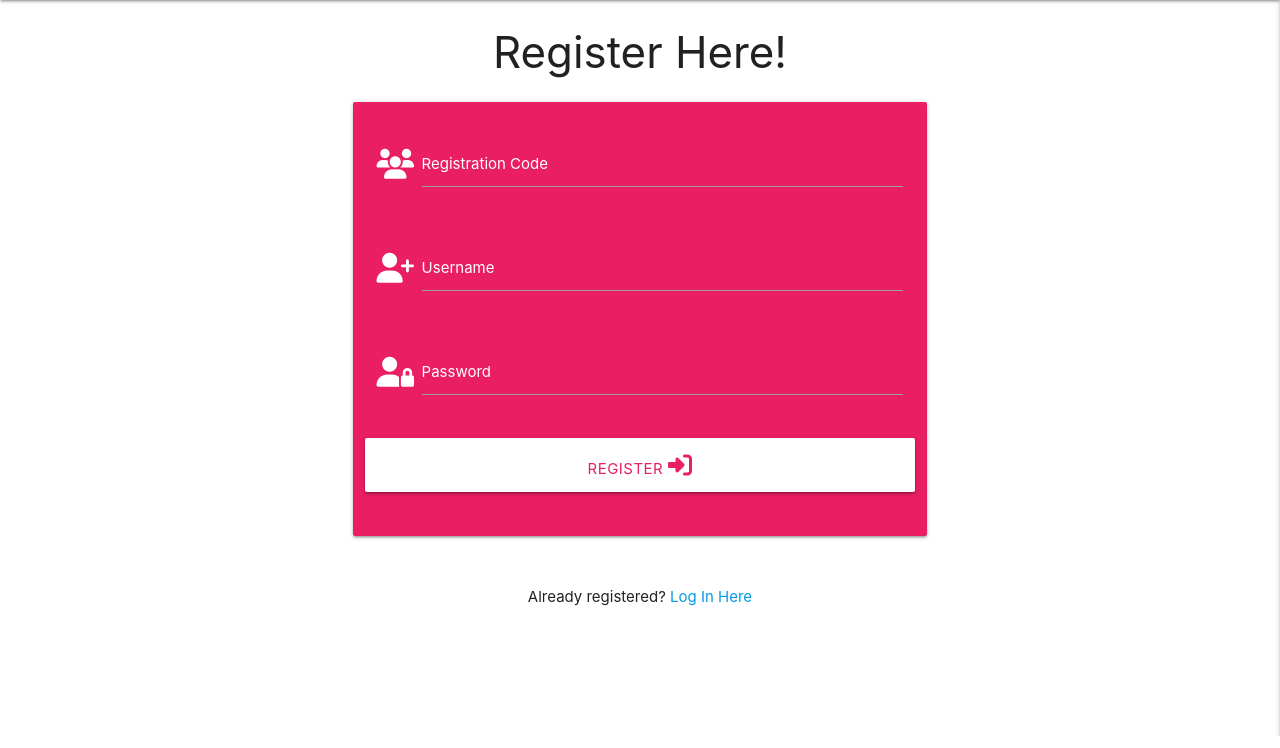
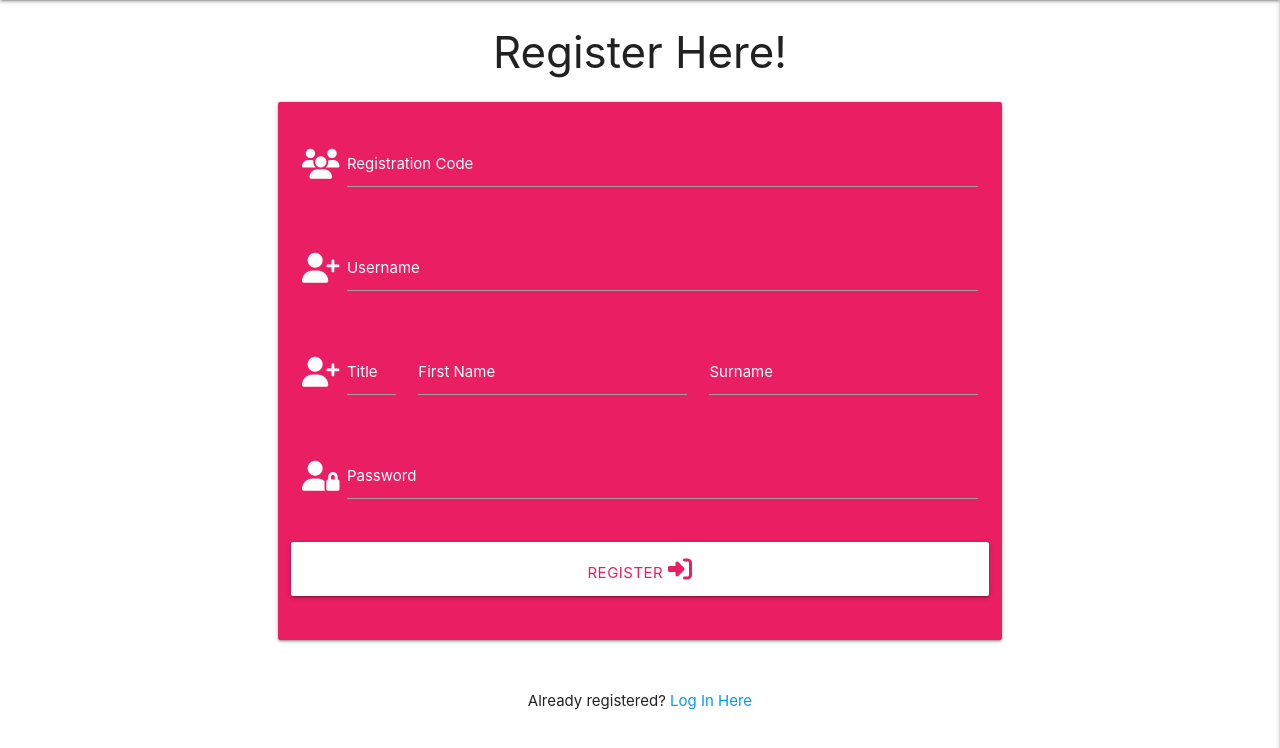
Before and after one commit to laurabolwell/lit-track, a Flask app: page /register in a window 1280 px wide. Shown: the part 64-812 px from the top of the page. Run offline with Flask 3, Linux system fonts and the light colour scheme; some libraries are stand-ins or nearby versions.

Commit message:
Add title, fname and lname fields to register.html

```diff
--- a/app.py
+++ b/app.py
@@ -25,10 +25,11 @@ def view_reading_sessions():
     return render_template("reading_sessions.html", reading_sessions=reading_sessions, users=users, students=students)
 
 
-@app.route("/students", methods=["GET", "POST"])
+@app.route("/students")
 def students():
 # get the session user's students from the database
     students = list(mongo.db.students.find())
+    teachers = list(mongo.db.users.find({"user_type": "teacher"}))
     return render_template("students.html", teachers=teachers, students=students)
 
 
@@ -54,6 +55,9 @@ def register():
         register = {
             "username": request.form.get("username").lower(),
             "user_type": user_type,
+            "title": request.form.get("username").lower(),
+            "fname": request.form.get("fname").lower(),
+            "lname": request.form.get("lname").lower(),
             "password": generate_password_hash(request.form.get("password"))
         }
 
@@ -119,7 +123,7 @@ def add_student():
             "fname": request.form.get("fname"),
             "lname": request.form.get("lname"),
             "reading_level": request.form.get("reading_level"),
-            "teacher": request.form.get("teacher"),
+            "teacher": ObjectId(request.form.get("teacher")),
             "parent": parent
         }
         mongo.db.students.insert_one(student)
--- a/templates/register.html
+++ b/templates/register.html
@@ -4,7 +4,7 @@
 <h3 class="center-align">Register Here!</h3>
 
 <div class="row">
-    <form class="col s12 m8 offset-m2" method="POST" action="{{ url_for('register') }}">
+    <form class="col s12 m10 offset-m1" method="POST" action="{{ url_for('register') }}">
         <div class="card-panel pink">
             <!-- registration code -->
             <div class="row">
@@ -21,6 +21,27 @@
                     <input id="username" name="username" type="text" minlength="5" maxlength="15"
                         class="validate" required>
                     <label for="username" class="white-text">Username</label>
+                </div>
+            </div>
+            <!-- title -->
+            <div class="row">
+                <div class="input-field col s2">
+                    <i class="fa-solid fa-user-plus white-text prefix"></i>
+                    <input id="title" name="title" type="text" minlength="5" maxlength="15"
+                        class="validate" required>
+                    <label for="title" class="white-text">Title</label>
+                </div>
+                <!-- first name -->
+                <div class="input-field col s5">
+                    <input id="fname" name="fname" type="text" minlength="5" maxlength="15"
+                        class="validate" required>
+                    <label for="fname" class="white-text">First Name</label>
+                </div>
+                <!-- last name -->
+                <div class="input-field col s5">
+                    <input id="lname" name="lname" type="text" minlength="5" maxlength="15"
+                        class="validate" required>
+                    <label for="lname" class="white-text">Surname</label>
                 </div>
             </div>
             <!-- password -->
```
